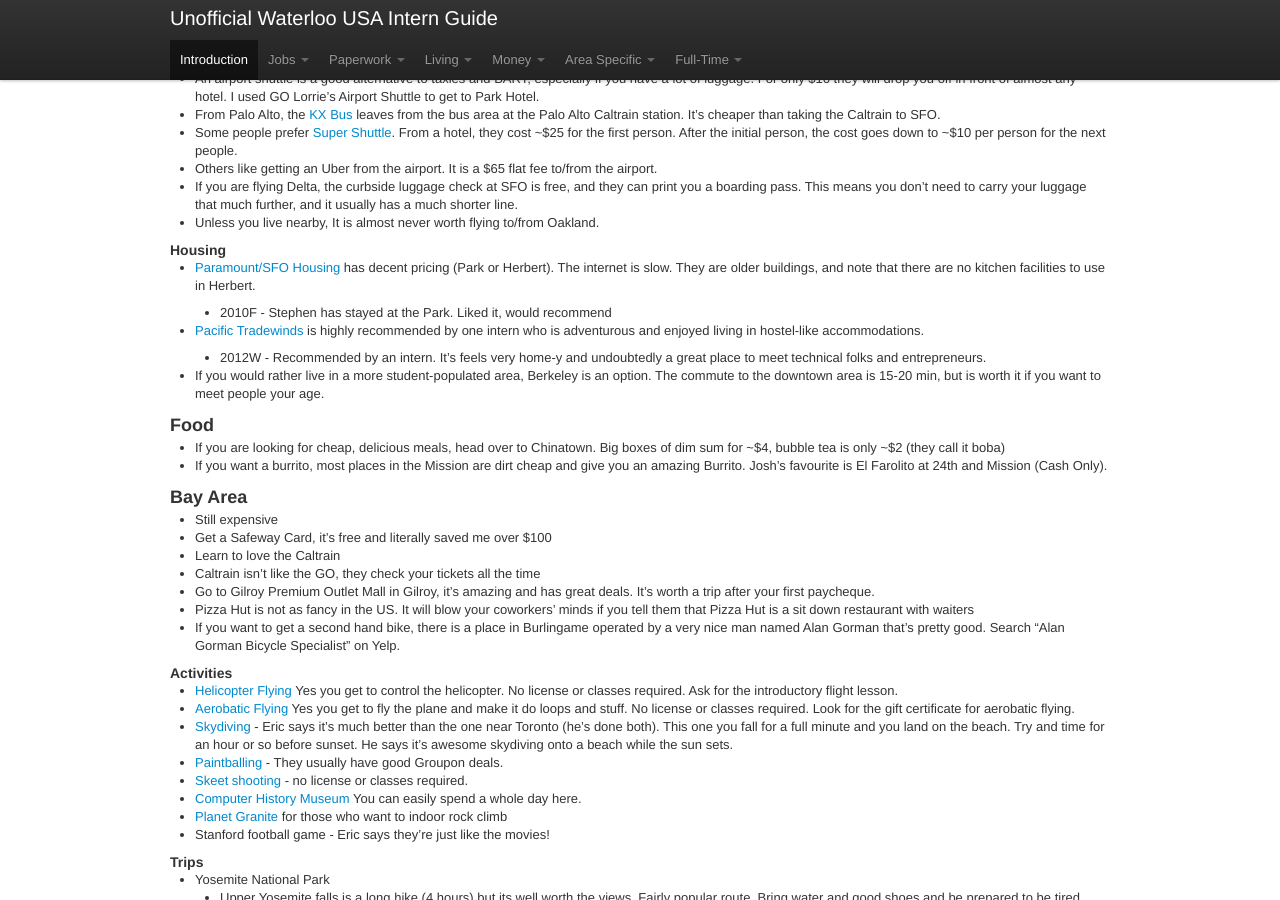
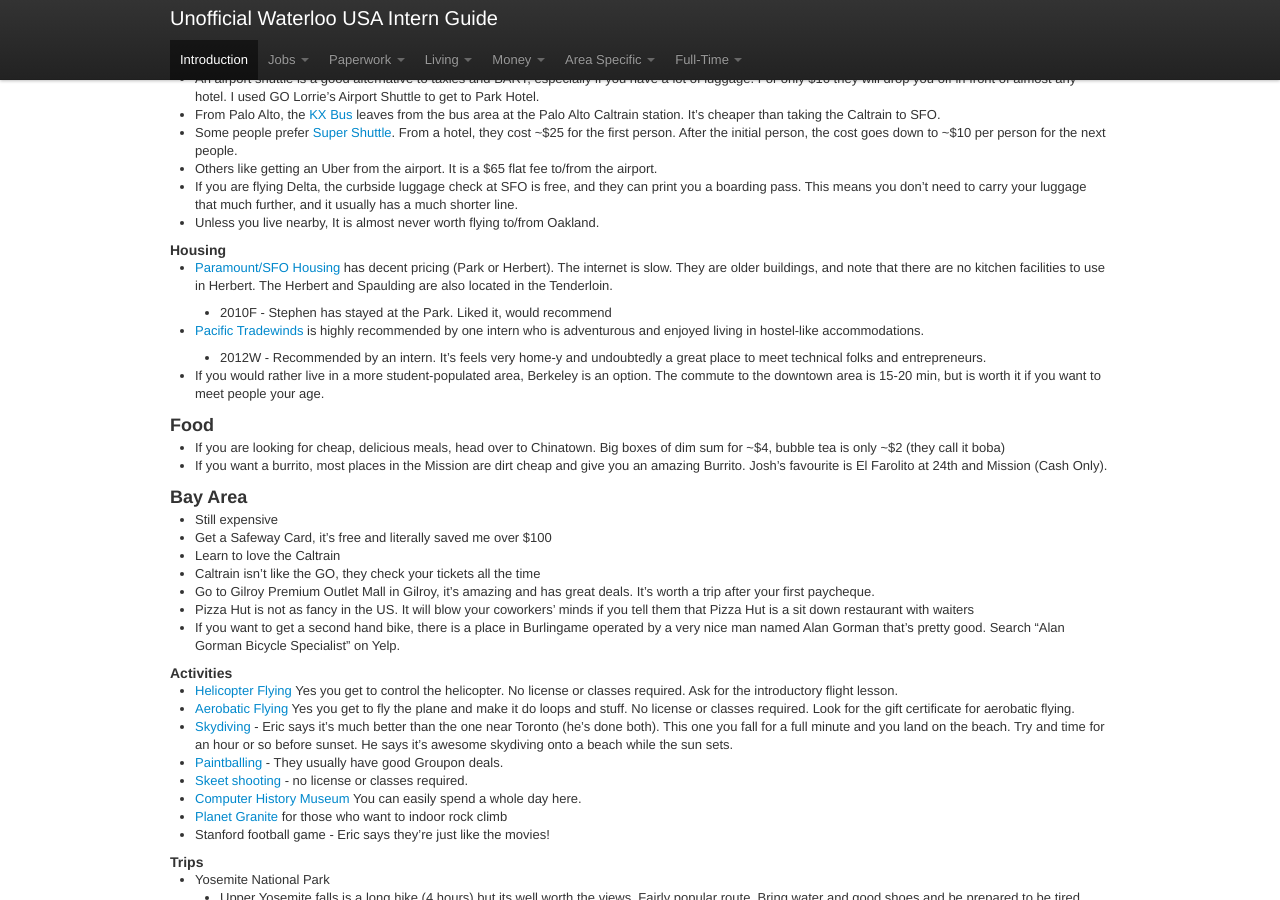
Before and after one commit to sholiday/Unofficial-Waterloo-USA-Intern-Guide, a Jekyll site: the page built from index.markdown, in a window 1280 px wide and 900 px high, scrolled down 10499 px. Built offline with Jekyll 4.4.1, drawn with Linux system fonts in a browser that asks for light colours; nearby versions of some CDN libraries; Markdown is read by kramdown in place of the engine named in the settings.

Commit message:
Mention locations of paramount/sfo housing

```diff
--- a/index.markdown
+++ b/index.markdown
@@ -861,7 +861,7 @@ If you are an intern and have more info let me know.
 #### Housing
 * [Paramount/SFO Housing](http://www.sfohousing.com/) has decent pricing (Park
   or Herbert). The internet is slow. They are older buildings, and note that
-  there are no kitchen facilities to use in Herbert.
+  there are no kitchen facilities to use in Herbert. The Herbert and Spaulding are also located in the Tenderloin.
 
   * 2010F - Stephen has stayed at the Park. Liked it, would recommend
 
```
